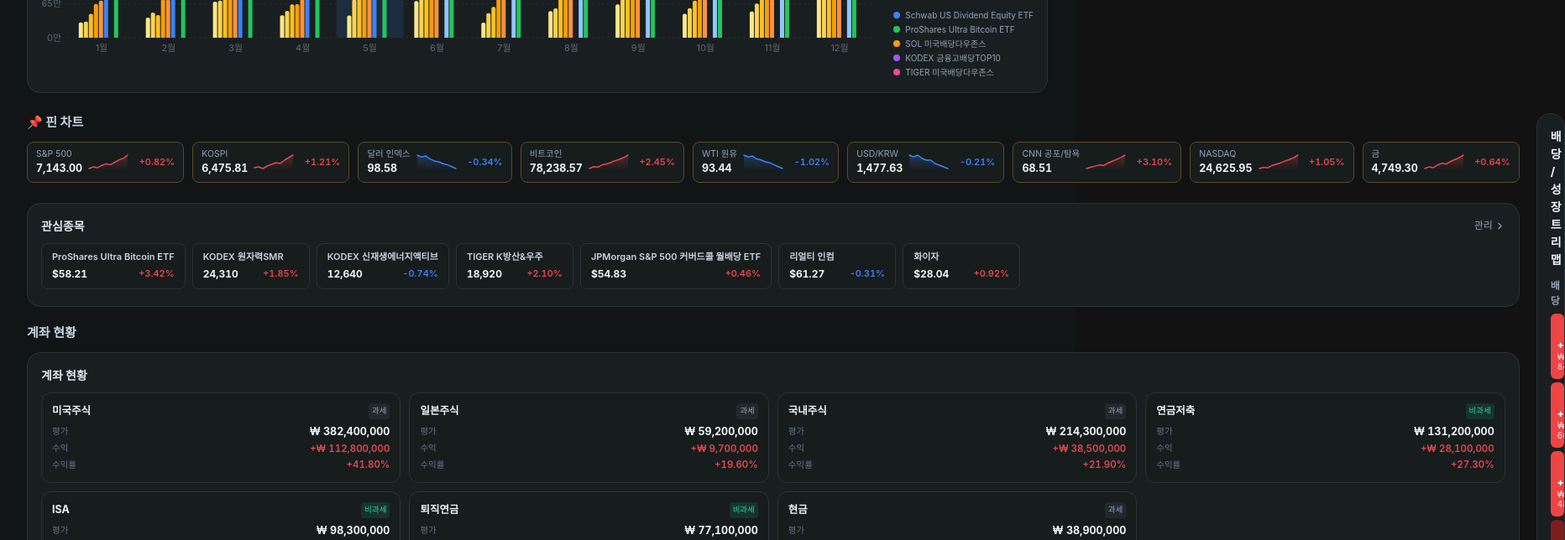
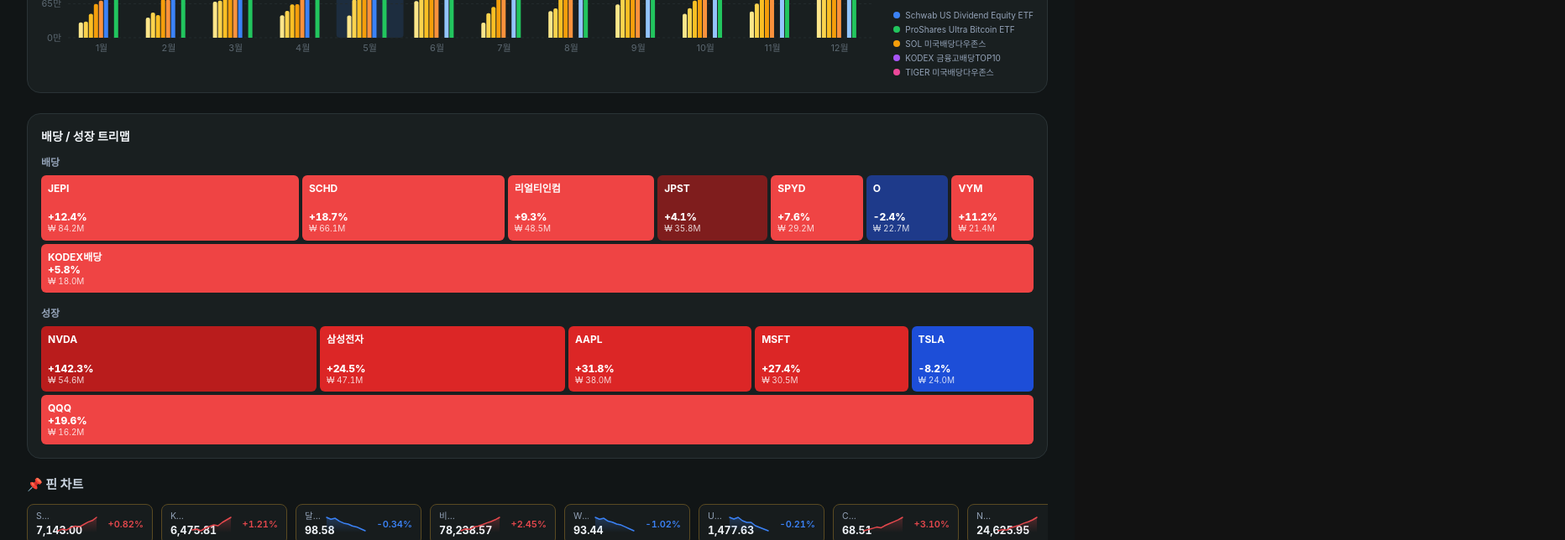
Before and after one commit to cococute88/gorani_vercel, a Next.js app: page /portfolio in a window 1280 px wide. Shown: the part 820-1464 px from the top of the page at 84% size, 1864 px wide, since content can reach past the window. Built offline with nearby package versions, Linux system fonts and the light colour scheme; a web font is replaced by a local one.

Commit message:
Fix treemap initial layout sizing

```diff
--- a/app/portfolio/page.tsx
+++ b/app/portfolio/page.tsx
@@ -27,7 +27,7 @@
   return (
     <div className="min-h-screen bg-[#111516] text-slate-200">
       <TopNav theme="dark" />
-      <main className="mx-auto max-w-[1640px] px-8 py-6">
+      <main className="mx-auto min-w-0 max-w-[1640px] overflow-x-hidden px-4 py-6 sm:px-6 lg:px-8">
         {/* 제목줄 */}
         <div className="mb-4 flex flex-wrap items-center justify-between gap-3">
           <div className="flex flex-wrap items-center gap-4">
@@ -97,9 +97,12 @@
           <MonthlyIncomeChart theme="dark" />
         </section>
 
-        {/* 하단 2열: 좌측 메인 + 우측 트리맵 */}
-        <section className="grid grid-cols-1 gap-5 xl:grid-cols-[1fr_minmax(0,360px)]">
-          <div className="flex flex-col gap-5">
+        {/* 하단 영역: 트리맵은 본문 폭을 사용하고, 나머지 위젯은 아래에 배치 */}
+        <section className="grid min-w-0 grid-cols-1 gap-5 overflow-x-hidden">
+          <div className="min-w-0 w-full max-w-full">
+            <TreemapMock />
+          </div>
+          <div className="flex min-w-0 flex-col gap-5">
             {/* 핀 차트 */}
             <div>
               <h2 className="mb-3 text-[15px] font-bold text-slate-300">
@@ -119,9 +122,6 @@
               <AssetAccountCards theme="dark" />
             </div>
           </div>
-          <div className="xl:sticky xl:top-20 xl:self-start">
-            <TreemapMock />
-          </div>
         </section>
       </main>
     </div>
--- a/components/TreemapMock.tsx
+++ b/components/TreemapMock.tsx
@@ -12,35 +12,38 @@
 
 function Group({ title, items }: { title: string; items: TreemapItem[] }) {
   const total = items.reduce((s, i) => s + i.value, 0);
+
   return (
-    <div className="flex flex-col">
+    <div className="min-w-0 w-full max-w-full flex flex-col box-border">
       <div className="mb-1.5 text-[12px] font-semibold text-slate-400">
         {title}
       </div>
-      <div className="flex flex-wrap gap-1">
+      <div className="flex min-w-0 w-full max-w-full flex-wrap gap-1 overflow-hidden">
         {items.map((it) => {
           const pct = (it.value / total) * 100;
-          const basis = `calc(${pct.toFixed(1)}% - 4px)`;
           const tileStyle = {
             backgroundColor: rateColor(it.rate),
-            flexBasis: basis,
+            flex: `${it.value} 1 clamp(96px, ${pct.toFixed(1)}%, 100%)`,
             minHeight: it.value >= 8 ? 78 : 58,
           };
+
           return (
             <div
               key={it.name}
-              className="flex grow flex-col justify-between overflow-hidden rounded-md p-2 text-white"
+              className="box-border flex min-w-0 max-w-full flex-col justify-between overflow-hidden rounded-md p-2 text-white"
               style={tileStyle}
             >
               <span className="truncate text-[12px] font-bold leading-tight">
                 {it.name}
               </span>
-              <div className="leading-tight">
-                <div className="num text-[12px] font-extrabold">
+              <div className="min-w-0 leading-tight">
+                <div className="num truncate text-[12px] font-extrabold">
                   {it.rate > 0 ? "+" : ""}
                   {it.rate.toFixed(1)}%
                 </div>
-                <div className="num text-[10px] text-white/80">{it.amount}</div>
+                <div className="num truncate text-[10px] text-white/80">
+                  {it.amount}
+                </div>
               </div>
             </div>
           );
@@ -53,12 +56,13 @@
 export default function TreemapMock() {
   const dividend = TREEMAP_DATA.filter((d) => d.group === "배당");
   const growth = TREEMAP_DATA.filter((d) => d.group === "성장");
+
   return (
-    <div className="rounded-2xl border border-[#2a3336] bg-[#191f20] p-4">
+    <div className="box-border min-h-[300px] w-full max-w-full min-w-0 overflow-x-hidden rounded-2xl border border-[#2a3336] bg-[#191f20] p-4 sm:min-h-[320px]">
       <div className="mb-3 text-[14px] font-bold text-slate-100">
         배당 / 성장 트리맵
       </div>
-      <div className="flex flex-col gap-4">
+      <div className="flex min-w-0 w-full max-w-full flex-col gap-4">
         <Group title="배당" items={dividend} />
         <Group title="성장" items={growth} />
       </div>
```
